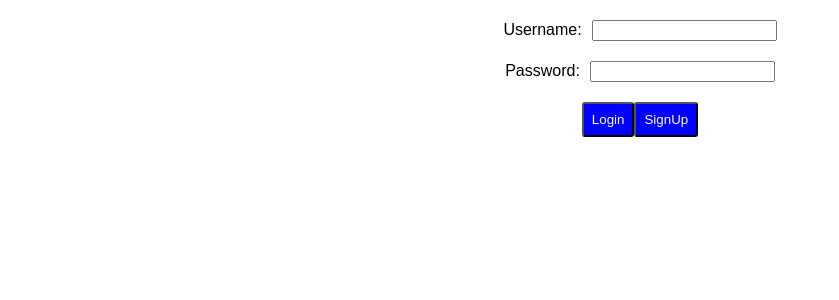
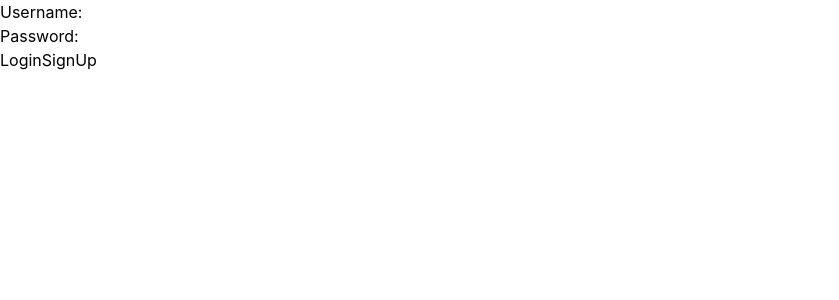
Before and after one commit to camber01/project-app, a React (Create React App) app: page / in a window 1280 px wide. Shown: the top 300 px of the page, without its empty margins (0-839 px from the left). Built offline with nearby package versions, Linux system fonts and the light colour scheme; no server answers.

Commit message:
Added tailwind css

```diff
--- a/package.json
+++ b/package.json
@@ -35,5 +35,10 @@
       "last 1 firefox version",
       "last 1 safari version"
     ]
+  },
+  "devDependencies": {
+    "autoprefixer": "^10.4.4",
+    "postcss": "^8.4.12",
+    "tailwindcss": "^3.0.23"
   }
 }
--- /dev/null
+++ b/postcss.config.js
@@ -0,0 +1,6 @@
+module.exports = {
+  plugins: {
+    tailwindcss: {},
+    autoprefixer: {},
+  },
+}
--- a/src/LoginForm.js
+++ b/src/LoginForm.js
@@ -1,4 +1,3 @@
-import "./style.css";
 import auth from "./firebase-config"
 import { useState, useEffect } from 'react';
 import { createUserWithEmailAndPassword,
--- a/src/index.css
+++ b/src/index.css
@@ -1,3 +1,7 @@
+@tailwind base;
+@tailwind components;
+@tailwind utilities;
+
 body {
   margin: 0;
   font-family: -apple-system, BlinkMacSystemFont, 'Segoe UI', 'Roboto', 'Oxygen',
--- /dev/null
+++ b/tailwind.config.js
@@ -0,0 +1,9 @@
+module.exports = {
+  content: [
+  "./src/**/*.{js,jsx,ts,tsx}",
+  ],
+  theme: {
+    extend: {},
+  },
+  plugins: [],
+}
```
Also changed, not shown: 2 other files (tests, documents, lock files or other folders).
